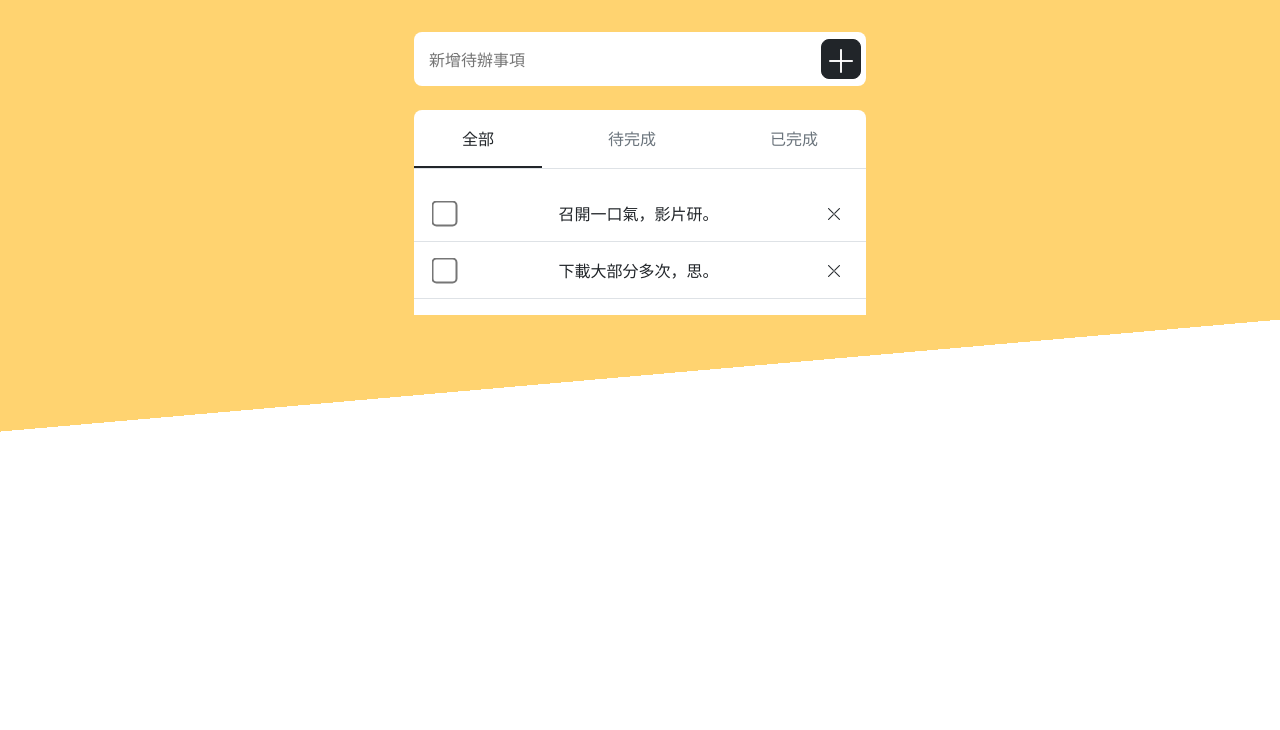
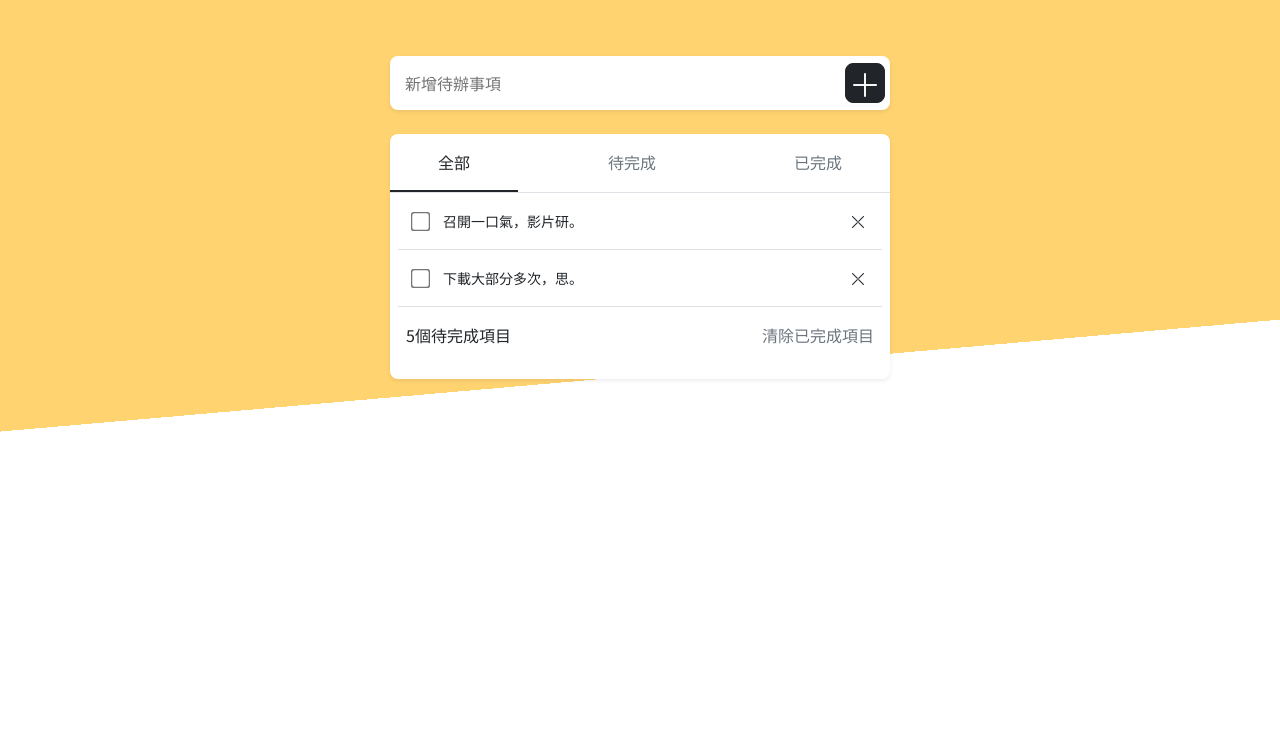
Before and after one commit to ChienYuYu/js-api-todolist, a website: page main.html in a window 1280 px wide. Shown: the part 70-800 px from the top of the page. Drawn offline with nearby package versions, Linux system fonts and the light colour scheme; a web font is replaced by a local one.

Commit message:
main.html

```diff
--- a/main.html
+++ b/main.html
@@ -17,7 +17,7 @@
 
 <body>
   <div class="wrapper vh-100 bg-gradient">
-    <header class="d-flex align-items-center justify-content-between p-3">
+    <header class="d-flex justify-content-between p-3">
       <h2 class="eng-title">
         <i class="bi bi-check2-square"></i>
         ONLINE TODO LIST
@@ -30,47 +30,55 @@
 
 
 
-      <div class="todolist p-4">
+    <div class="todolist p-3 p-md-0 mt-0 mt-md-5">
       <!-- --------------------------- -->
-        <div class="add-bar mb-4">
+      <div class="add-bar mb-4 shadow-sm">
         <input type="text" placeholder="新增待辦事項" class="input-todo">
         <a href="#" class="btn btn-dark add-btn rounded-2">
           <i class="bi bi-plus-lg"></i>
         </a>
       </div>
-        <!-- --------------------------- -->
-        <div class="tab bg-white rounded-top">
+      <div class="shadow-sm bg-white rounded-2">
+        <!-- tab--------------------------- -->
+        <div class="tab">
           <ul class="list-unstyled d-flex justify-content-between border-bottom mb-0">
             <li class="border-bottom border-dark border-2">
-             <a href="#"class="text-decoration-none link-secondary text-dark d-inline-block py-3 px-4 px-md-5">全部</a>
+              <a href="#" class="text-decoration-none link-secondary text-dark d-inline-block py-3 px-4 px-md-5">全部</a>
             </li>
             <li class="">
-             <a href="#"class="text-decoration-none link-secondary d-inline-block py-3 px-4 px-md-5">待完成</a>
+              <a href="#" class="text-decoration-none link-secondary d-inline-block py-3 px-4 px-md-5">待完成</a>
             </li>
             <li class="">
-             <a href="#"class="text-decoration-none link-secondary d-inline-block py-3 px-4 px-md-5">已完成</a>
+              <a href="#" class="text-decoration-none link-secondary d-inline-block py-3 px-4 px-md-5">已完成</a>
             </li>
           </ul>
         </div>
-        <!-- --------------------------- -->
-        <div class="list-body bg-white py-3">
-          <label class="d-flex align-items-center justify-content-between border-bottom py-3 px-4">
-            <input type="checkbox">
+        <!-- -list-body-------------------------- -->
+        <div class="list-body px-2">
+          <label class="d-flex align-items-center border-bottom">
+            <input type="checkbox" class="m-3">
             <span>召開一口氣，影片研。</span>
-            <a href="#" class="text-decoration-none text-dark">
+            <a href="#" class="text-decoration-none text-dark p-3 ms-auto">
               <i class="bi bi-x-lg"></i>
             </a>
           </label>
-          <label class="d-flex align-items-center justify-content-between border-bottom py-3 px-4">
-            <input type="checkbox">
+          <label class="d-flex align-items-center border-bottom">
+            <input type="checkbox" class="m-3">
             <span>下載大部分多次，思。</span>
-            <a href="#" class="text-decoration-none text-dark">
+            <a href="#" class="text-decoration-none text-dark p-3 ms-auto">
               <i class="bi bi-x-lg"></i>
             </a>
           </label>
         </div>
-        <!-- --------------------------- -->
-        <div class="list-footer"></div>
+        <!-- -list-footer-------------------------- -->
+        <div class="list-footer">
+          <div class="d-flex justify-content-between p-3">
+            <p>5個待完成項目</p>
+            <a href="#" class="text-decoration-none link-secondary">清除已完成項目</a>
+          </div>
+        </div>
+
+      </div>
     </div>
 
 
--- a/stylesheets/_custom.scss
+++ b/stylesheets/_custom.scss
@@ -11,6 +11,9 @@ body{
 
 .bg-gradient{
   background-image: linear-gradient(175deg, $warning 55%, white 45%) !important;
+  @include media-breakpoint-down(lg) {
+    background: $warning !important;
+  }
 }
 .todolist{
   max-width: 500px;
@@ -36,16 +39,17 @@ body{
     border: 0;
   }
 }
-// .tab{
-//   width: 100%;
-// }
+
 
 .list-body{
   input{
-    transform: scale(2);
+    transform: scale(1.5);
     &:checked~span{
       text-decoration: line-through;
     }
   }
+  span{
+    font-size: 14px;
+  }
 
 }
```
Also changed, not shown: stylesheets/all.css, 1 other file. Lines whose indentation alone changed are shown as unchanged.
